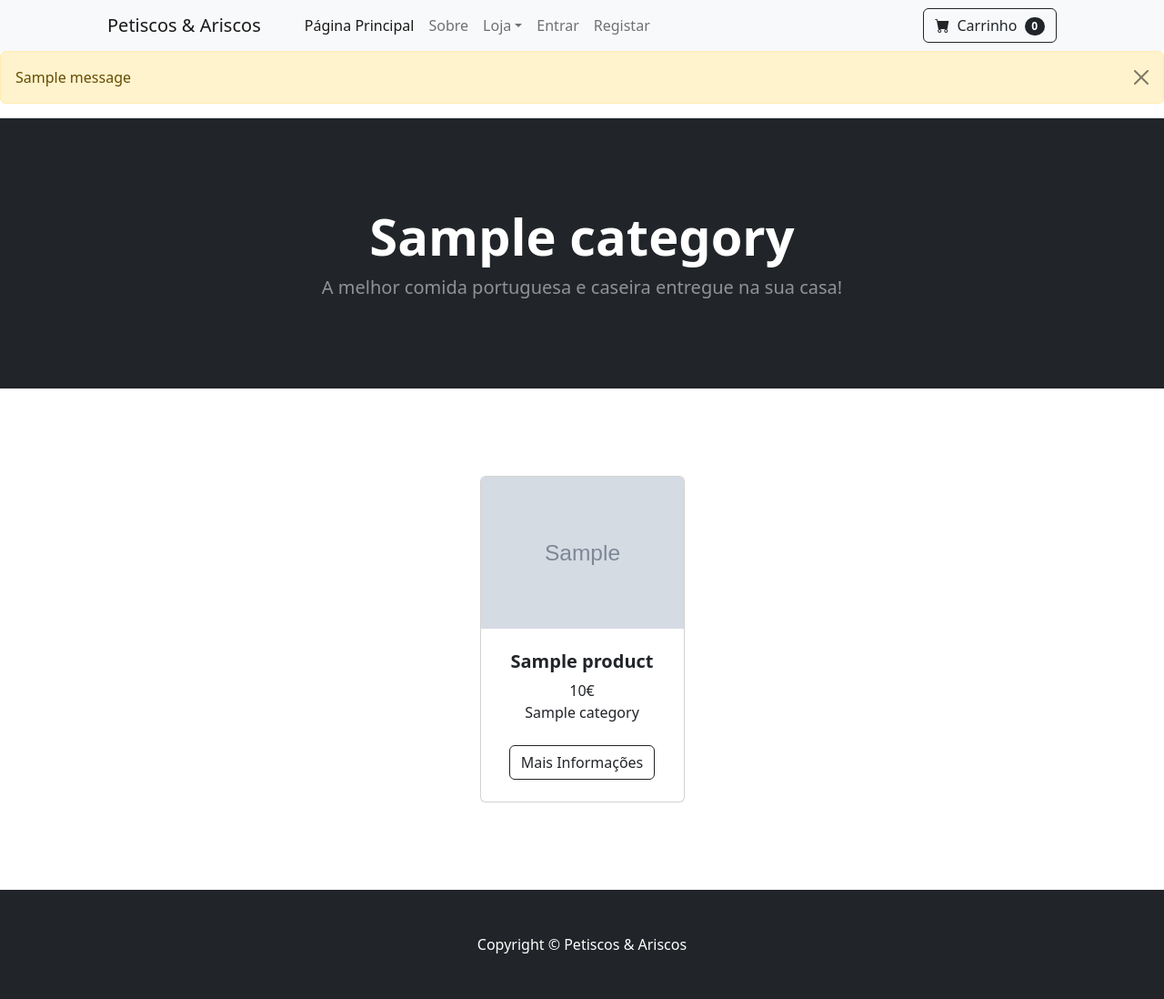
After one commit to godbernaz/petiscos_django, a Django app: template petiscos-web/webecom/mystore/templates/category.html in a window 1280 px wide. The commit adds this page. Shown: the whole page at 91% size. Run offline with Django 3.2, Linux system fonts and the light colour scheme; the template is opened without the code that fills it: most values are stand-ins (such as "Sample title", 1, 10 or a date in 2020); grey boxes marked "Sample" are stand-in pictures; one stand-in notice (Sample message) is shown; some libraries are stand-ins or nearby versions.

Commit message:
added new category html, where users can navigate through navbar to each category and see each product from it, and changed the images location folder

```diff
--- /dev/null
+++ b/petiscos-web/webecom/mystore/templates/category.html
@@ -0,0 +1,78 @@
+{% extends 'base.html' %}
+
+{% block content %}
+
+
+        <!-- Header-->
+        <header class="bg-dark py-5">
+            <div class="container px-4 px-lg-5 my-5">
+                <div class="text-center text-white">
+                    <h1 class="display-4 fw-bolder">{{ category }}</h1>
+                    <p class="lead fw-normal text-white-50 mb-0">A melhor comida portuguesa e caseira entregue na sua casa!</p>
+                </div>
+            </div>
+        </header>
+        <!-- Section-->
+        <section class="py-5">
+            <div class="container px-4 px-lg-5 mt-5">
+                <div class="row gx-4 gx-lg-5 row-cols-2 row-cols-md-3 row-cols-xl-4 justify-content-center">
+
+                    {% for product in products %}
+                        {% if product.is_sale %}
+                        <div class="col mb-5">
+                            <div class="card h-100">
+                                <!-- Sale Badge -->
+                                <div class="badge bg-dark text-white position-absolute" style="top: 0.5rem; right: 0.5rem">Saldos</div>
+                                <!-- Product image-->
+                                <img class="card-img-top" src="{{ product.image.url }}" alt="..." />
+                                <!-- Product details-->
+                                <div class="card-body p-4">
+                                    <div class="text-center">
+                                        <!-- Product name-->
+                                        <h5 class="fw-bolder">{{ product.name }}</h5>
+                                        <!--Sale -->
+                                        <div class="d-flex justify-content-center small text-warning mb-2">
+                                        <div class="bi-star-fill"></div>&nbsp;&nbsp;Saldos!&nbsp;&nbsp;
+                                        <div class="bi-star-fill"></div></div>
+                                        <!-- Product price-->
+                                        <strike>{{ product.price }}€</strike>
+                                        {{ product.sale_price }}€
+                                        <br>
+                                        {{ product.category }}
+                                    </div>
+                                </div>
+                                <!-- Product actions-->
+                                <div class="card-footer p-4 pt-0 border-top-0 bg-transparent">
+                                    <div class="text-center"><a class="btn btn-outline-dark mt-auto" href="{% url 'product' product.id %}">Mais Informações</a></div>
+                                </div>
+                            </div>
+                        </div>
+                        {% else %}
+                    <div class="col mb-5">
+                        <div class="card h-100">
+                            <!-- Product image-->
+                            <img class="card-img-top" src="{{ product.image.url }}" alt="..." />
+                            <!-- Product details-->
+                            <div class="card-body p-4">
+                                <div class="text-center">
+                                    <!-- Product name-->
+                                    <h5 class="fw-bolder">{{ product.name }}</h5>
+                                    <!-- Product price-->
+                                    {{ product.price }}€
+                                    <br>
+                                    {{ product.category }}
+                                </div>
+                            </div>
+                            <!-- Product actions-->
+                            <div class="card-footer p-4 pt-0 border-top-0 bg-transparent">
+                                <div class="text-center"><a class="btn btn-outline-dark mt-auto" href="{% url 'product' product.id %}">Mais Informações</a></div>
+                            </div>
+                        </div>
+                    </div>
+                        {% endif %}
+                    {% endfor %}
+                </div>
+            </div>
+        </section>
+
+{% endblock %}
--- a/petiscos-web/webecom/mystore/templates/navbar.html
+++ b/petiscos-web/webecom/mystore/templates/navbar.html
@@ -10,17 +10,17 @@
                 <li class="nav-item"><a class="nav-link active" aria-current="page" href="{% url 'home' %}">Página Principal</a></li>
                 <li class="nav-item"><a class="nav-link" href="{% url 'about' %}">Sobre</a></li>
                 <li class="nav-item dropdown">
-                    <a class="nav-link dropdown-toggle" id="navbarDropdown" href="#" role="button" data-bs-toggle="dropdown" aria-expanded="false">Loja </a>
+                    <a class="nav-link dropdown-toggle" id="navbarDropdown" href="#" role="button" data-bs-toggle="dropdown" aria-expanded="false">Loja</a>
                     <ul class="dropdown-menu" aria-labelledby="navbarDropdown">
-                        <li><a class="dropdown-item" href="#!">Todas as comidas</a></li>
+                        <li><a class="dropdown-item" href="{% url 'home' %}">Saldos</a></li>
                         <li><hr class="dropdown-divider" /></li>
-                        <li><a class="dropdown-item" href="#!">Entradas</a></li>
-                        <li><a class="dropdown-item" href="#!">Carnes</a></li>
-                        <li><a class="dropdown-item" href="#!">Peixes</a></li>
-                        <li><a class="dropdown-item" href="#!">Dietas</a></li>
-                        <li><a class="dropdown-item" href="#!">Saladas</a></li>
-                        <li><a class="dropdown-item" href="#!">Tábuas</a></li>
-                        <li><a class="dropdown-item" href="#!">Sobremesas</a></li>
+                        <li><a class="dropdown-item" href="{% url 'category' 'Entradas' %}">Entradas</a></li>
+                        <li><a class="dropdown-item" href="{% url 'category' 'Carnes' %}">Carnes</a></li>
+                        <li><a class="dropdown-item" href="{% url 'category' 'Peixes' %}">Peixes</a></li>
+                        <li><a class="dropdown-item" href="{% url 'category' 'Dietas' %}">Dietas</a></li>
+                        <li><a class="dropdown-item" href="{% url 'category' 'Saladas' %}">Saladas</a></li>
+                        <li><a class="dropdown-item" href="{% url 'category' 'Tabuas' %}">Tábuas</a></li>
+                        <li><a class="dropdown-item" href="{% url 'category' 'Sobremesas' %}">Sobremesas</a></li>
                     </ul>
                 </li>
                 {% if user.is_authenticated %}
--- a/petiscos-web/webecom/mystore/templates/product.html
+++ b/petiscos-web/webecom/mystore/templates/product.html
@@ -23,7 +23,7 @@
                     <strike>
                     {{ product.price }}€
                     </strike>
-                    {{ product.sale_price }}€
+                    &nbsp;{{ product.sale_price }}€
 
                 {% else %}
 
--- a/petiscos-web/webecom/mystore/urls.py
+++ b/petiscos-web/webecom/mystore/urls.py
@@ -8,4 +8,5 @@ urlpatterns = [
     path('logout/', views.logout_user, name='logout'),
     path('register/', views.register_user, name='register'),
     path('product/<int:pk>', views.product, name='product'),
+    path('category/<str:cn>', views.category, name='category'),
 ]
```
Also changed, not shown: petiscos-web/webecom/mystore/views.py (+12 -3 lines), petiscos-web/webecom/Images/ArrozdePato.jpg (added), petiscos-web/webecom/Images/dietas_bife_peru_grelhado.jpg (added), petiscos-web/webecom/Images/dietas_pescada_grao_de_bico_couve.jpg (added), petiscos-web/webecom/Images/mixes_tabua_frio_30_pessoas.jpg (added), petiscos-web/webecom/Images/patoestufadocomarroz.png (added), petiscos-web/webecom/Images/peixes_bacalhau_natas.png (added), petiscos-web/webecom/Images/saladas_salada_de_bacalhau.jpg (added), petiscos-web/webecom/Images/salgados_rissois_carne.jpg (added), petiscos-web/webecom/Images/sobremesas_bolo_chocolate_c_framboesas.jpg (added), petiscos-web/webecom/db.sqlite3, petiscos-web/webecom/media/uploads/product/peixes_bacalhau_natas.png (added).
